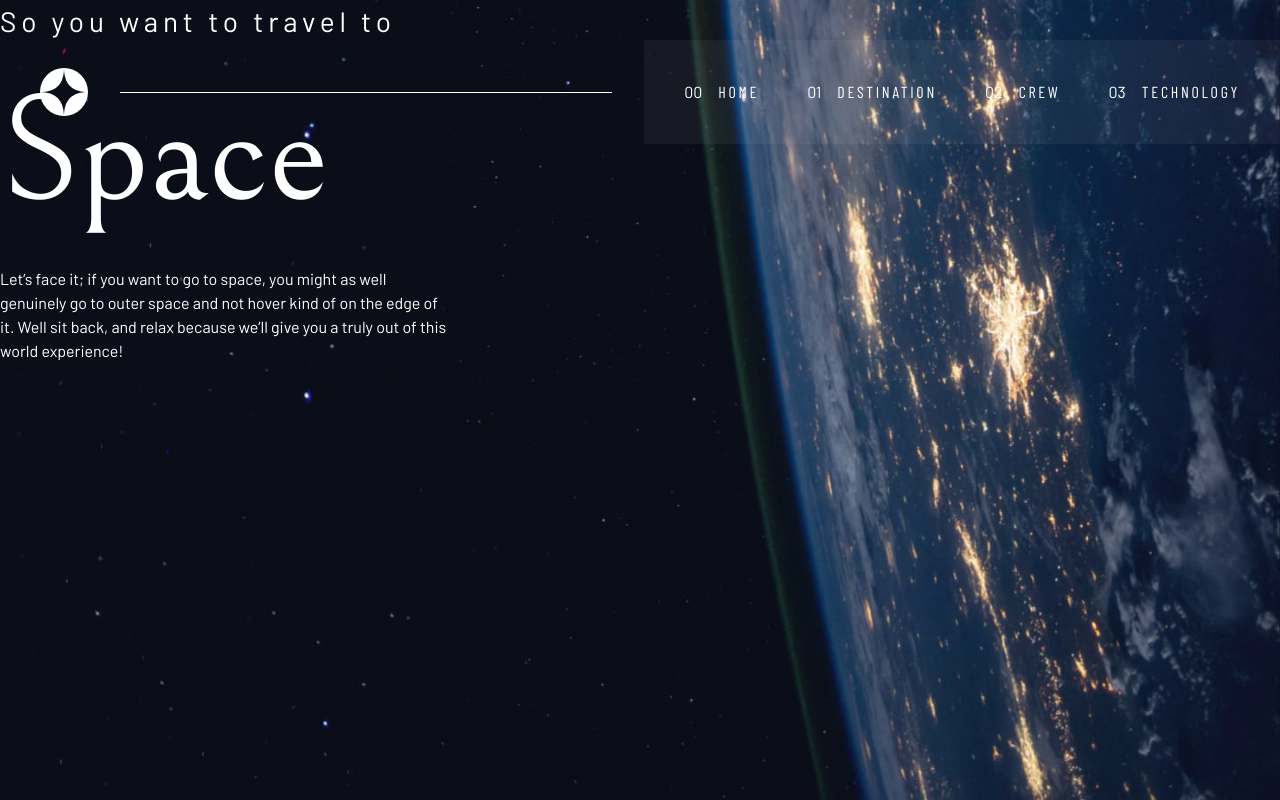
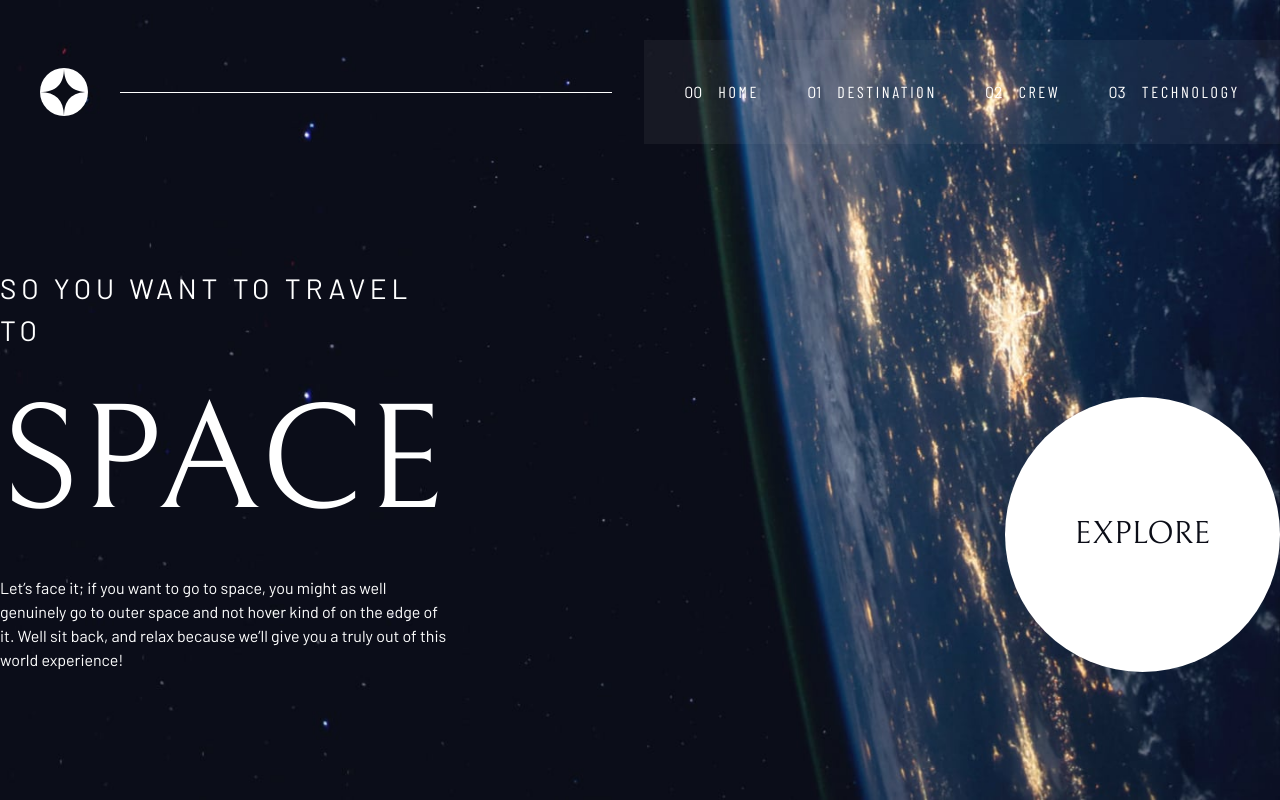
Before and after one commit to dominikrubroeder/space-tourism-website, a Next.js app: page / in a window 1280 px wide. Built offline with nearby package versions, Linux system fonts and the light colour scheme.

Commit message:
[HomePage] Continue building UI

```diff
--- /dev/null
+++ b/components/base/BaseButton.js
@@ -0,0 +1,17 @@
+export default function BaseButton(props) {
+  const variant = props.variant;
+  const outterClasses = props.className;
+
+  return (
+    <button
+      className={`flex items-center justify-center font-bellefair text-[2rem] rounded-full cursor-pointer transition-all ${
+        variant === 'explore'
+          ? `w-[17.2rem] h-[17.2rem] text-space-dark bg-white ${outterClasses}`
+          : ''
+      }`}
+      onClick={props.onClick}
+    >
+      {props.children}
+    </button>
+  );
+}
--- /dev/null
+++ b/components/layout/TheLayout.js
@@ -0,0 +1,10 @@
+import TheHeader from './TheHeader';
+
+export default function Layout({ children }) {
+  return (
+    <>
+      <TheHeader />
+      <main>{children}</main>
+    </>
+  );
+}
--- a/pages/_app.js
+++ b/pages/_app.js
@@ -1,7 +1,12 @@
-import '../styles/globals.css'
+import '../styles/globals.css';
+import TheLayout from '../components/layout/TheLayout';
 
 function MyApp({ Component, pageProps }) {
-  return <Component {...pageProps} />
+  return (
+    <TheLayout>
+      <Component {...pageProps} />
+    </TheLayout>
+  );
 }
 
-export default MyApp
+export default MyApp;
--- a/pages/index.js
+++ b/pages/index.js
@@ -1,15 +1,15 @@
 import Head from 'next/head';
 import { useEffect } from 'react';
-import TheHeader from '../components/layout/TheHeader';
+import BaseButton from '../components/base/BaseButton';
 import HeroText from '../components/home/HeroText';
 
 export default function Home() {
   useEffect(() => {
-    document.body.className = 'text-white';
+    document.body.className = 'text-white bg-space-dark';
   });
 
   return (
-    <div className="bg-space-dark">
+    <>
       <Head>
         <title>Space tourism</title>
         <meta
@@ -24,11 +24,14 @@ export default function Home() {
         ></link>
       </Head>
 
-      <TheHeader />
-
-      <main className="h-screen bg-home-mobile md:bg-home-tablet xl:bg-home-desktop bg-center bg-no-repeat bg-cover">
-        <HeroText />
-      </main>
-    </div>
+      <section className="h-screen flex items-end bg-home-mobile md:bg-home-tablet xl:bg-home-desktop bg-center bg-no-repeat bg-cover">
+        <div className="flex items-end justify-between max-w-7xl w-full mx-auto pb-32">
+          <HeroText />
+          <BaseButton variant="explore" className="shrink-0">
+            EXPLORE
+          </BaseButton>
+        </div>
+      </section>
+    </>
   );
 }
--- a/styles/globals.css
+++ b/styles/globals.css
@@ -42,6 +42,14 @@ h4 {
   font-weight: 'regular';
 }
 
+h1,
+h2,
+h3,
+h4,
+h5 {
+  text-transform: uppercase;
+}
+
 h1 {
   font-size: 9.375rem;
 }
```
